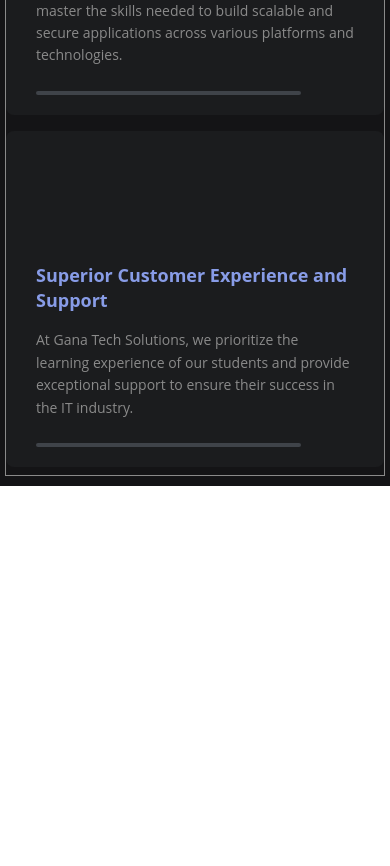
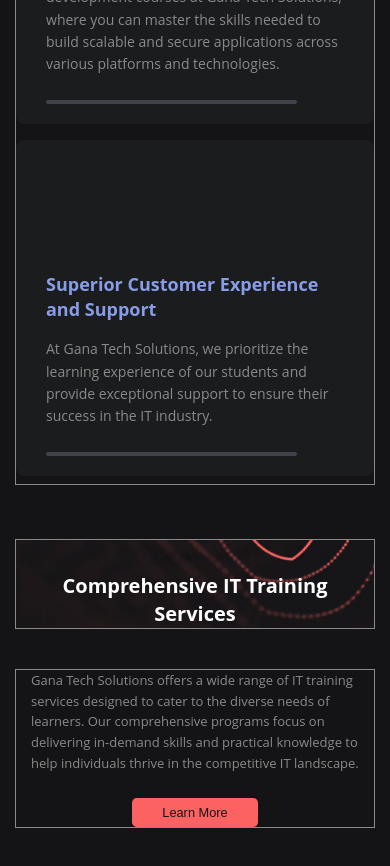
Before and after one commit to avianash89/ganatach2.0, a React (Vite) app: page / in a window 390 px wide. Shown: the part 2292-3158 px from the top of the page. Before the commit the page ends 2778 px from the top, so only its background shows below. Built offline with nearby package versions, Linux system fonts and the light colour scheme.

Commit message:
make middle2 part

```diff
--- a/src/App.jsx
+++ b/src/App.jsx
@@ -2,7 +2,8 @@
 import './App.css';
 import Navbar from './components/Navbar/Navbar.jsx';
 import Hero from './components/Hero/Hero.jsx';
-import Middle1 from './Middle1/Middle1.jsx';
+import Middle1 from './components/Middle1/Middle1.jsx';
+import Middle2 from './components/Middle2/Middle2.jsx';
 
 function App() {
   return (
@@ -10,6 +11,7 @@
       <Navbar />
       <Hero />
       <Middle1 />
+      <Middle2/>
     </div>
   );
 }
--- a/src/Middle1/Middle1.css
+++ b/src/components/Middle1/Middle1.css
@@ -12,7 +12,7 @@
 }
 
 .inner-box1 {
-  background-image: url(../assets/Middle1.avif);
+  background-image: url(../../assets/Middle1.avif);
   border: 0.1px solid rgb(138, 138, 138);
   height: 100%;
   width: 40%;
--- /dev/null
+++ b/src/components/Middle2/Middle2.css
@@ -0,0 +1,175 @@
+/* --- Common Container --- */
+.box {
+  background: #141416;
+  color: #fff;
+  height: 80rem;
+  padding: 15px 70px;
+  margin: 0 auto;
+  display: flex;
+  font-family: open sans, sans-serif;
+}
+
+.box1 {
+  background-image: url(../../assets/Middle2.avif);
+  background-size: cover;
+  background-position: center;
+  background-repeat: no-repeat;
+  border: 0.1px solid rgb(138, 138, 138);
+  height: 65%;
+  width: 50%;
+  display: flex;
+  align-items: center;
+  margin-top: 3rem;
+  flex-direction: column;
+}
+
+.box1 h2 {
+  font-size: 30px;
+  line-height: 1.4em;
+  padding: 0 118px;
+  margin-top: 22rem;
+  text-align: center;
+  opacity: 0;
+  transform: translateY(80px);
+  transition: all 1s ease-out;
+}
+
+.box1 h2.animate-up {
+  opacity: 1;
+  transform: translateY(0);
+}
+
+.box2 {
+  display: flex;
+  flex-direction: column;
+  align-items: center;
+  justify-content: center;
+  background-color: #141416;
+  border: 0.1px solid rgb(138, 138, 138);
+  height: 65%;
+  width: 50%;
+  margin-top: 3rem;
+}
+
+.box2 p {
+  font-size: 16px;
+  line-height: 1.8em;
+  padding: 0 175px;
+  color: rgb(138, 138, 138);
+  opacity: 0;
+  transform: translateX(-120px);
+  transition: all 1s ease-out;
+}
+
+.box2 p.animate-left {
+  opacity: 1;
+  transform: translateX(0);
+}
+
+.box2 button {
+  padding: 0.75rem 1.5rem;
+  background: #fd6262;
+  border: none;
+  color: #141416;
+  border-radius: 0.3rem;
+  cursor: pointer;
+  font-size: 1rem;
+  margin-top: 1.5rem;
+  margin-right: 12.5rem;
+  opacity: 0;
+  transform: translateX(-120px);
+  transition: all 1s ease-out 0.3s;
+}
+
+.box2 button.animate-left {
+  opacity: 1;
+  transform: translateX(0);
+}
+
+/* ------------------------------
+   📱 Responsive Styles
+   ------------------------------ */
+
+/* Tablets (max-width: 1024px) */
+@media (max-width: 1024px) {
+  .box {
+    flex-direction: column;
+    height: auto;
+    padding: 20px;
+  }
+
+  .box1, .box2 {
+    width: 100%;
+    height: auto;
+    margin-top: 1.5rem;
+  }
+
+  .box1 h2 {
+    margin-top: 5rem;
+    padding: 0 40px;
+    font-size: 26px;
+  }
+
+  .box2 p {
+    padding: 0 60px;
+    font-size: 15px;
+  }
+
+  .box2 button {
+    font-size: 0.9rem;
+    padding: 0.6rem 1.2rem;
+    margin-right: 0;
+    width: auto;
+    align-self: center;
+  }
+}
+
+/* Mobile (max-width: 768px) */
+@media (max-width: 768px) {
+  .box {
+    flex-direction: column;
+    padding: 15px;
+  }
+
+  .box1 h2 {
+    font-size: 22px;
+    margin-top: 3rem;
+    padding: 0 20px;
+  }
+
+  .box2 p {
+    font-size: 14px;
+    padding: 0 20px;
+  }
+
+  .box2 button {
+    width: 15%;
+    font-size: 0.85rem;
+    padding: 0.5rem 1rem;
+    margin-right: 0;
+    align-self: center;
+  }
+}
+
+/* Small Mobile (max-width: 480px) */
+@media (max-width: 480px) {
+  .box1 h2 {
+    font-size: 20px;
+    margin-top: 2rem;
+    padding: 0 15px;
+  }
+
+  .box2 p {
+    font-size: 13px;
+    line-height: 1.6em;
+    padding: 0 15px;
+  }
+
+  .box2 button {
+    width: 35%;
+    padding: 0.45rem 0.9rem;
+    font-size: 0.8rem;
+    margin-right: 0;
+    align-self: center;
+  }
+}
--- /dev/null
+++ b/src/components/Middle2/Middle2.jsx
@@ -0,0 +1,71 @@
+import React, { useEffect, useRef, useState } from "react";
+import "./Middle2.css";
+
+export default function Middle2() {
+  const h2Ref = useRef(null);
+  const pRef = useRef(null);
+  const buttonRef = useRef(null);
+  const [visible, setVisible] = useState({
+    h2: false,
+    p: false,
+    button: false,
+  });
+
+  useEffect(() => {
+    const observer = new IntersectionObserver(
+      (entries) => {
+        entries.forEach((entry) => {
+          if (entry.target === h2Ref.current && entry.isIntersecting) {
+            setVisible((prev) => ({ ...prev, h2: true }));
+          }
+          if (entry.target === pRef.current && entry.isIntersecting) {
+            setVisible((prev) => ({ ...prev, p: true }));
+          }
+          if (entry.target === buttonRef.current && entry.isIntersecting) {
+            setVisible((prev) => ({ ...prev, button: true }));
+          }
+        });
+      },
+      { threshold: 0.3 }
+    );
+
+    if (h2Ref.current) observer.observe(h2Ref.current);
+    if (pRef.current) observer.observe(pRef.current);
+    if (buttonRef.current) observer.observe(buttonRef.current);
+
+    return () => observer.disconnect();
+  }, []);
+
+  return (
+    <div className="box">
+      <div className="box1">
+        <h2
+          ref={h2Ref}
+          className={`text ${visible.h2 ? "animate-up" : ""}`}
+        >
+          Comprehensive IT Training Services
+        </h2>
+      </div>
+
+      <div className="box2">
+        <p
+          ref={pRef}
+          className={`text ${visible.p ? "animate-left" : ""}`}
+        >
+          <span>
+            Gana Tech Solutions offers a wide range of IT training services
+            designed to cater to the diverse needs of learners. Our comprehensive
+            programs focus on delivering in-demand skills and practical knowledge
+            to help individuals thrive in the competitive IT landscape.
+          </span>
+        </p>
+        <button
+          ref={buttonRef}
+          className={visible.button ? "animate-left" : ""}
+        >
+          Learn More
+        </button>
+      </div>
+    </div>
+  );
+}
```
Also changed, not shown: src/assets/Middle2.avif (added), src/components/Middle1/Middle1.jsx (renamed from src/Middle1/Middle1.jsx).
